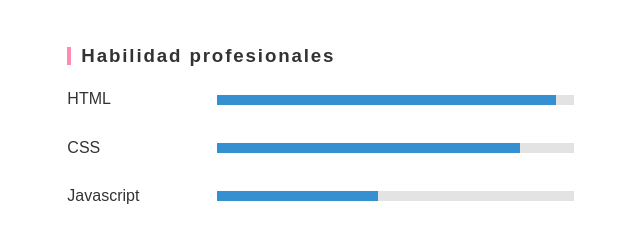
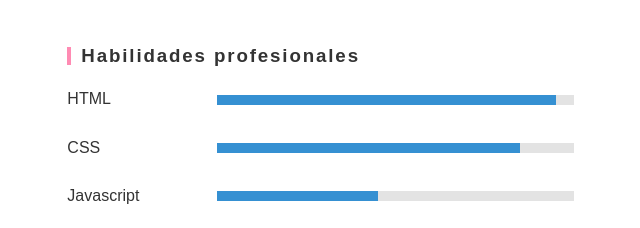
Before and after one commit to maurimedina/maurimedina.github.io, a plain HTML site: page index.html in a window 1280 px wide. Shown: the part 1200-1428 px from the top of the page, 476-1116 px from the left. Drawn offline with nearby package versions, Linux system fonts and the light colour scheme; files that its build step writes are made by us from their sources.

Commit message:
Update index.html

```diff
--- a/index.html
+++ b/index.html
@@ -131,7 +131,7 @@
                 </div>
               </div>
               <div class="about skills">
-                <h3 class="h333">Habilidad profesionales</h3>
+                <h3 class="h333">Habilidades profesionales</h3>
                 <div class="box">
                   <h4>HTML</h4>
                   <span class="percent">
```
